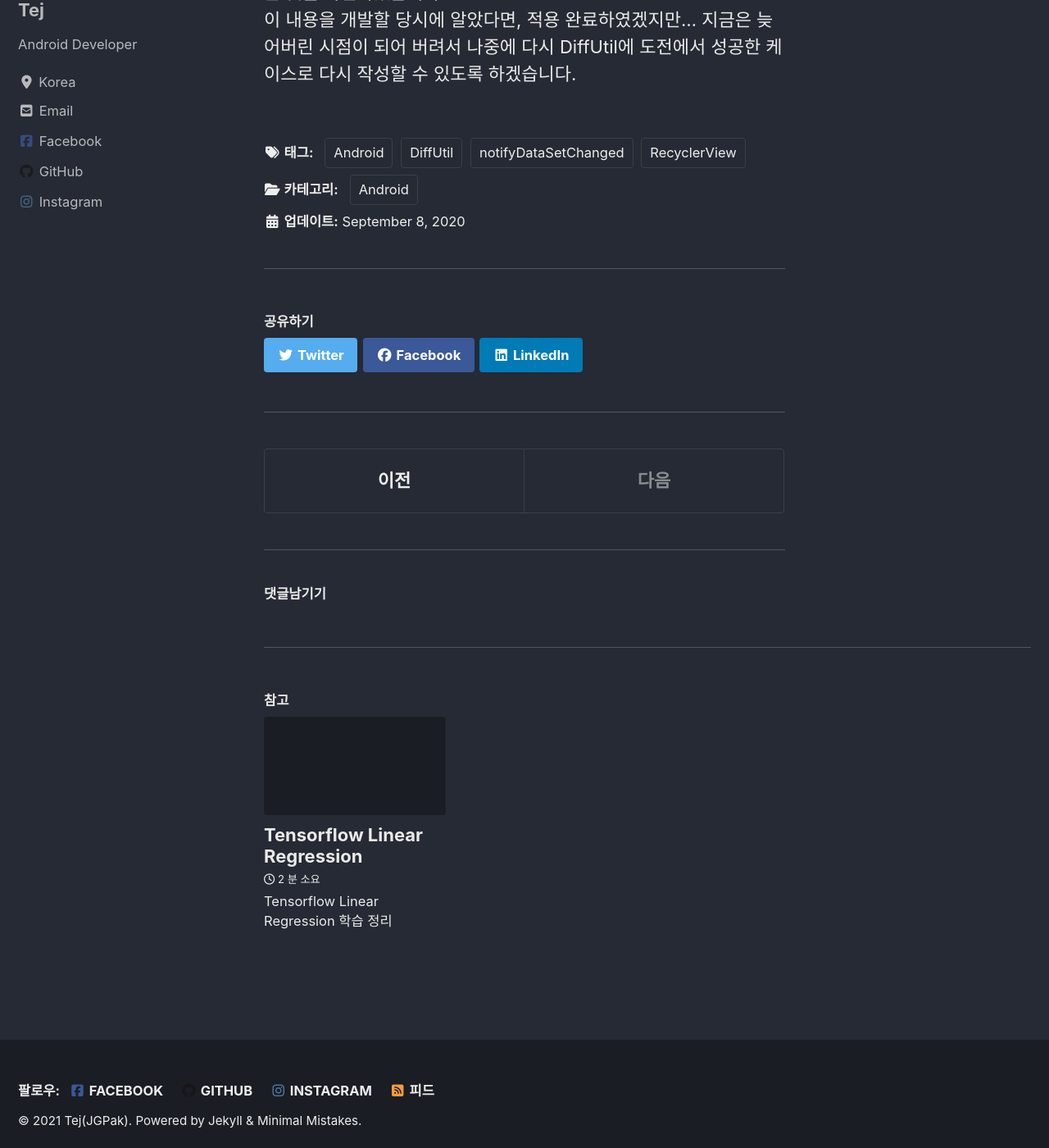
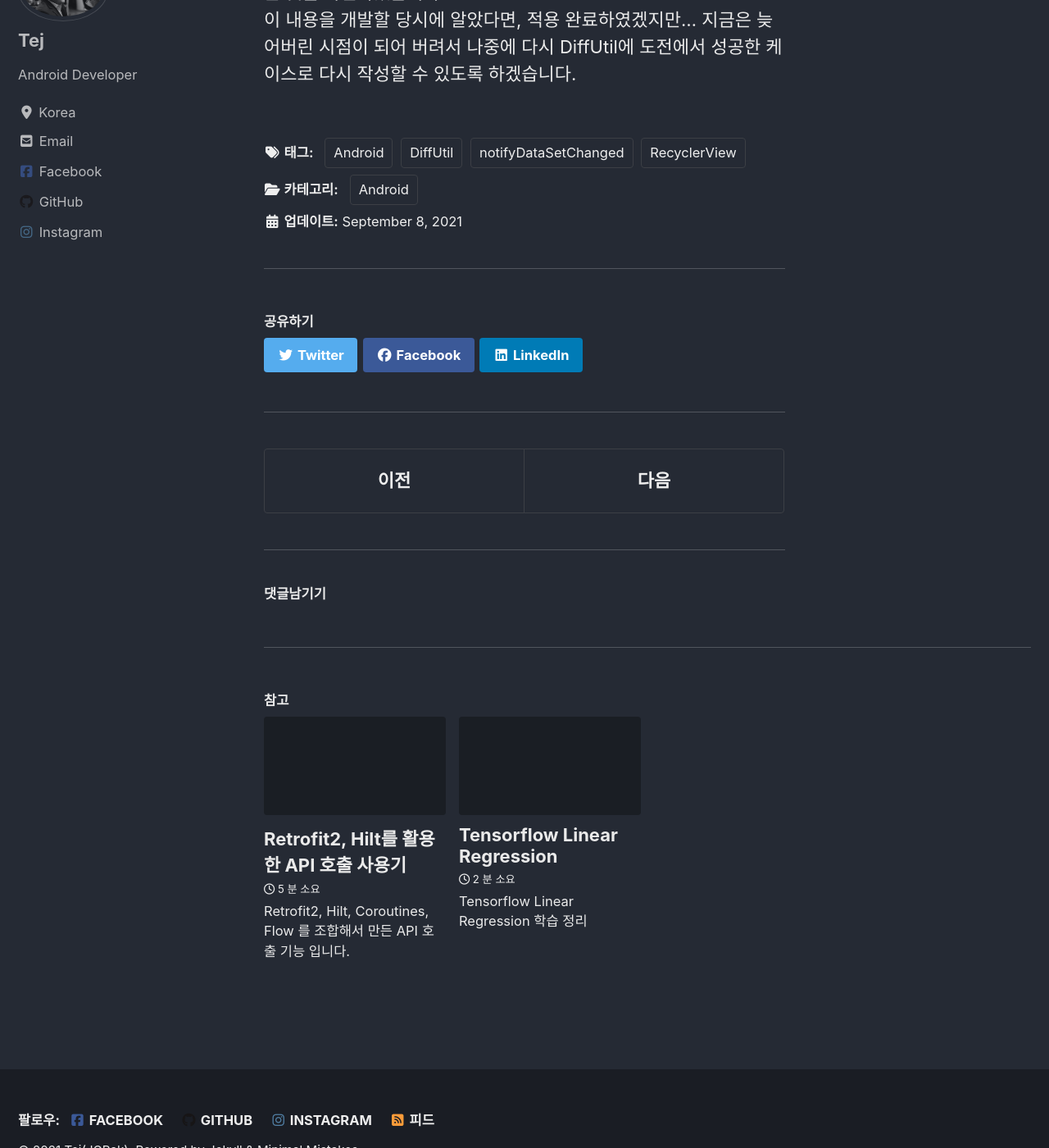
Before and after one commit to TejNote/TejNote.github.io, a Jekyll site: the page built from _posts/2021-09-08-DiffUtil.md, in a window 1280 px wide and 1400 px high, scrolled down 7233 px. Shown: the whole window at 82% size. Built offline with Jekyll 4.4.1, drawn with Linux system fonts in a browser that asks for light colours; cached includes are drawn as plain includes; nearby versions of some CDN libraries; comment, search, counter and statistics services are not loaded; part of the change alters nothing that is shown.

Commit message:
2021.10.21 Retrofit Hilt Part1
2021.10.21 Retrofit Hilt Part1

````diff
--- a/_posts/2021-09-08-DiffUtil.md
+++ b/_posts/2021-09-08-DiffUtil.md
@@ -9,7 +9,7 @@ tags:
   - DiffUtil
   - RecyclerView
   - notifyDataSetChanged
-last_modified_at: 2020-09-08T21:00:00+09:00
+last_modified_at: 2021-09-08T21:00:00+09:00
 ---
 
 ## RecyclerView 란?
--- /dev/null
+++ b/_posts/2021-10-20-Retrofit-Hilt-Part-1.md
@@ -0,0 +1,281 @@
+---
+title:  "Retrofit2, Hilt를 활용한 API 호출 사용기"
+excerpt: "Retrofit2, Hilt, Coroutines, Flow 를 조합해서 만든 API 호출 기능 입니다."
+
+categories:
+  - Android
+tags:
+  - Android
+  - Retrofit2
+  - Hilt
+  - Coroutines
+  - Flow
+last_modified_at: 2021-10-20T21:00:00+09:00
+---
+## 배경
+2019년 개발 당시 네트워크 라이브러리들은 다양했습니다. 그 중 iOS의 Alamofire의 구조와 비슷한 네트워크 라이브러리를 찾았었습니다.  Builder 패턴으로 만들어진 [Fast Android Networking](https://github.com/amitshekhariitbhu/Fast-Android-Networking) 은 매우 매력적으로 다가왔습니다.
+사용하기 간편했으며, okHttp 기반의 라이브러리이기 때문에 안정성 또한 좋다고 판단하여 해당 라이브러리로 네트워크를 구성하였습니다.
+
+이후 시간이 지나 MVVM 및 Clean Architecture 등 다양한 Android 개발 방식들이 만들어지면서,
+[Fast Android Networking](https://github.com/amitshekhariitbhu/Fast-Android-Networking) 만으로는 개발 방식을 따라가기에 버겁다는 인식을 하였습니다.(참고로 해당 라이브러리로 MVVM 구조까지도 만들었지만, 완벽하진 않았습니다.)
+
+또한 면접을 진행하면서, 테스트 코드들이 모두 Clean Architecture 방식으로 구현되어 있었으며, di 주입을 통한 코드의 간결화를 한 것을 보고 추후 협업에 있어서 현재의 구현 방법으로는 어려움이 있겠다는 판단을 하였습니다.
+
+마지막으로 추후에 테스트 코드를 작성해서 코드 안정성을 위해서는 개선이 필요하다는 결론을 지었습니다.
+
+### 정리
+1. 기존 네트워크 라이브러리로는 새로운 개발 방식을 따라가기 어려움
+2. 신규 입사자들과 협업을 위해선 동일한 코드 이해도가 필요
+3. 테스트 코드로 코드 안정성 확보 필요
+
+## 정의
+![](/assets/2021-10-20-Retrofit-Hilt-Part1/clean_architecture.png)
+실제로 공부하면서 느낀 것은 같은 정보를 가지고 다양한 해석이 나오고 다양한 방식 및 현재 상황에 맞는 방식으로 구현한다는 것을 확인할 수 있었습니다.
+
+그래서 제가 정의한 것은 위에 스크린샷과 같습니다.
+
+User는 사용자이며, 행위를 했을 때 Presentation Layer에게 전달을 합니다. 그럼 그안에 있는 View의 이벤트를 통해 ViewModel에게 행위를 전달 합니다.
+
+ViewModel에서는 UseCase만 참조하며, UseCase에서 실제 비지니스 로직을 구현 합니다. 이 때 Presentation Layer에 데이터를 전달하기 위한 Model 클래스를 구현해서 데이터를 전달 합니다.  마지막으로 Data Layer와 Domain Layer 끼리 소통하기 위한 Repository Interface 구조를 만들어 놓습니다.
+
+마지막으로 Data Layer에서는 API 통신 혹은 Local DB 처리를 위한 Source 기능을 구현하고, Data Layer 안에서 사용될 Data Class인 Entity를 만들었습니다.  마지막으로 Domain Layer와 실제 소통을 위해 Repository Interface를 상속받는 클래스를 구현합니다.
+
+## 패키지 구조
+![](/assets/2021-10-20-Retrofit-Hilt-Part1/package_struct.png)
+위에서 설명한 것처럼 data, domain, presentation을 기본으로 나누고, di는 hilt를 활용해서 주입을 위해 구현하였습니다.
+마지막으로 common은 기타 유틸리티 성향을 가진 공통 클래스를 모았습니다.
+
+## Di(Hilt)
+```kotlin
+@Module
+@InstallIn(SingletonComponent::class)
+class ApiModule {
+
+	@Provides
+	fun provideBaseUrlV2() = NetConstant.API_URL_V2
+
+	@Singleton
+	@Provides
+	fun provideOkHttpClient() : OkHttpClient {
+		val loggingInterceptor = HttpLoggingInterceptor()
+		loggingInterceptor.level = HttpLoggingInterceptor.Level.BODY
+
+		return OkHttpClient.Builder()
+			.addInterceptor(loggingInterceptor)
+			.build()
+	}
+
+	@Singleton
+	@Provides
+	fun provideRetrofit(okHttpClient: OkHttpClient, baseUrlV2: String, jsonMapper: JsonMapper) : Retrofit {
+		return Retrofit.Builder()
+			.client(okHttpClient)
+			.baseUrl(baseUrlV2)
+			.addConverterFactory(JacksonConverterFactory.create(jsonMapper))
+			.build()
+	}
+
+	@Singleton
+	@Provides
+	fun provideJsonMapper(): JsonMapper {
+		return jsonMapper {
+			configure(DeserializationFeature.FAIL_ON_UNKNOWN_PROPERTIES, false)
+			configure(DeserializationFeature.ACCEPT_EMPTY_STRING_AS_NULL_OBJECT, true)
+			addModule(
+				KotlinModule.Builder()
+					.configure(KotlinFeature.NullIsSameAsDefault, true)
+					.build()
+			)
+		}
+	}
+
+	@Singleton
+	@Provides
+	fun provideUsersJoinLoginService(retrofit: Retrofit): UsersJoinLoginService {
+		return retrofit.create(UsersJoinLoginService::class.java)
+	}
+}
+```
+1. @Module : Hilt 모듈 생성을 위한 어노테이션 입니다.
+2. @InstallIn(SingletonComponent::class) : Application이 살아있는 동안 유지할 컴포넌트로 선언하기 위한 어노테이션 입니다.
+3. @Provides : DI 주입 시 생성할 오브젝트를 만들기 위한 Function에 사용합니다.
+4. @Singleton : InstallIn의 선언에 따라 Singleton으로 유지할 오브젝트일 경우 사용 합니다.
+
+Hilt를 통해 편리하게 Retofit 구현체를 만들어서 각각 Layer에서 필요할 경우 Singleton으로 사용하도록 하여, 메모리 낭비를 최소화 하였습니다.
+단 Hilt로 Module 구현 시 주의해야할 부분은
+
+**"Function 이름이 다르더라도, 반환 오브젝트 클래스가 동일하면 안됩니다."**
+
+이유는 주입 시 어떤 오브젝트를 주입해야할지 알 수 없기 때문 입니다.
+(이로인해 아쉽게도 API 서버 URL이 여러개일 경우 이 방식으로는 커버하기 어렵습니다.)
+
+## Data Layer
+### 1) Source
+Retrofit2 라이브러리를 통해서 만든 API 호출 클래스 입니다.
+Source 패키지 안에는 이렇게 API 호출 혹은 Local DB 기능을 구현해 놓습니다.
+```kotlin
+interface UsersJoinLoginService {
+	@POST("/api/v1/users/signin")
+	suspend fun postSignIn(@Body data: SignRequestDto) : Response<SignInResponseDto>
+}
+```
+
+### 2) Repository
+
+```kotlin
+interface UsersJoinLoginRepository {
+	suspend fun postSignIn(data: SignRequestDto): Response<SignInResponseDto>
+}
+```
+잠시 Domain Layer에 있는 Repository Interface를 먼저 넣었습니다.
+Domain Layer에서 선언한 Interface를 가지고 아래와 같이 실제 구현을 합니다.
+
+```kotlin
+class UsersJoinLoginRepositoryImpl @Inject constructor(
+	private val service: UsersJoinLoginService
+) : UsersJoinLoginRepository {
+
+	override suspend fun postSignIn(data: SignRequestDto): Response<SignInResponseDto> {
+		return service.postSignIn(data)
+	}
+}
+```
+이렇게 할 경우 협업하는데 있어서 장점이 있습니다.
+1. Repository Interface를 통해 구조도를 한번에 확인할 수 있습니다.
+2. Data Layer와 Domain Layer간의 의존성을 최소화 할 수 있습니다.
+
+다만 Repository Interface와 Repository 구현체가 1:1로 구성되기 때문에 잘못할 경우 보일러 플레이트 코드만 생산할 수 있습니다.
+
+추가로 @Inject는 의존성 주입을 위해 사용되었습니다.
+
+### 3) Entity
+API 호출 혹은 Local DB 기능 구현 시 사용되는 데이터 모델 클래스 입니다.
+Jackson 라이브러리를 사용해서 구현했습니다.
+![](/assets/2021-10-20-Retrofit-Hilt-Part1/entity.png)
+
+
+## Domain Layer
+### 1) Repository
+위에서도 언급한 Repository Interface 입니다.
+```kotlin
+interface UsersJoinLoginRepository {
+	suspend fun postSignIn(data: SignRequestDto): Response<SignInResponseDto>
+}
+```
+
+### 2) Model
+처음 공부를 했을 때
+**"왜 Data Layer에도 Entity가 있는데 굳이 Domain Layer에도 있는 것인가?"**
+란 의문이 들었습니다.
+
+실제로 구현해보면서 느낀 것은 실제로 적용할 때는 Entity와 Model을 혼용해서 사용할 것 같습니다.
+이유는 중간에 Mapper 클래스를 통해서 매번 Entity 데이터를 Model로 변환하는 과정은 필요 이상으로 피로감을 줄 것 같았습니다.
+
+그래서 Model은 Presentation에 전달 시 필요한 경우에만 만들고 일반적으로 Presentation은 Entity를 접근하게 하는 것이 개발을 하는 것에 있어서는 빠르게 대응이 될 것으로 생각하였습니다.
+
+기존에 다른 참고 예제들을 보면 API 상태 변화 및 결과를 Presentation에 전달할 때 Model을 사용하는 것을 참고하여 만들었습니다.
+
+```kotlin
+data class ApiResult<out T>(val status: Status, val code: String?, val message: String?, val data: T?, val exception: Exception?) {
+
+	enum class Status {
+		SUCCESS,
+		API_ERROR,
+		NETWORK_ERROR,
+		LOADING
+	}
+
+	companion object {
+		fun <T> success(code: String, data: T?): ApiResult<T> {
+			return ApiResult(Status.SUCCESS, code, "", data, null)
+		}
+
+		fun <T> error(code: String, message: String): ApiResult<T> {
+			return ApiResult(Status.API_ERROR, URLDecoder.decode(code, "UTF-8"), URLDecoder.decode(message, "UTF-8"), null, null)
+		}
+
+		fun <T> error(exception: Exception?): ApiResult<T> {
+			return ApiResult(Status.NETWORK_ERROR, null, null, null, exception)
+		}
+
+		fun <T> loading(): ApiResult<T> {
+			return ApiResult(Status.LOADING, null, null, null, null)
+		}
+	}
+
+	override fun toString(): String {
+		return "Result(status=$status, code=$code, message=$message, data=$data, error=$exception)"
+	}
+}
+```
+
+### 3) UseCase
+어떻게 보면 제일 중요한 UseCase 입니다.
+실제 비지니스 로직이 담겨져 있으며 여러 역할을 합니다.
+1. Presentation에 상태 변화 및 값 전달
+2. Data Layer에서 API 기능 수행 및 Local DB 기능 수행
+3. Data Layer에서 만들어진 Data를 Presentation에 전달하기 위한 데이터 가공
+
+이 역할들을 구현할 때 참고한 자료에서는 다양한 방법들이 있었습니다.
+1. [RxKotlin](https://github.com/ReactiveX/RxKotlin)
+2. [Coroutine](https://developer.android.com/kotlin/coroutines?hl=ko)
+3. [Coroutine Flow](https://developer.android.com/kotlin/flow?hl=ko)
+
+이왕 하는 것 차라리 가장 최근에 나온 Coroutine Flow 방식을 사용하고 싶어서 결국 Flow를 채택했습니다.
+
+해당 예제 코드에서는 Base Class인 BaseRepository에서 데이터 조회 성공 여부에 따라 변환하는 Mapper Function을 사용하고 있습니다.
+```kotlin
+class UsersJoinLoginUseCase @Inject constructor(private val repository: UsersJoinLoginRepository) : BaseRepository() {
+
+	suspend fun postSignIn(data: SignRequestDto) : Flow<ApiResult<SignInResponseDto>> {
+		return flow {
+			emit(ApiResult.loading())
+			val result = getResponseV2(repository.postSignIn(data))
+			emit(result)
+		}
+	}
+}
+```
+
+```kotlin
+open class BaseRepository {
+
+	internal suspend fun <T> getResponse(response: Response<T>): ApiResult<T> {
+		return try {
+			if (response.isSuccessful) {
+				return ApiResult.success("000000", response.body())
+			} else {
+				val code = response.headers()[MetaConstant.RESULT_CODE] ?: ""
+				val message = response.headers()[MetaConstant.RESULT_MESSAGE] ?: ""
+				ApiResult.error(code, message)
+			}
+		} catch (e: Exception) {
+			ApiResult.error(e)
+		}
+	}
+}
+```
+
+## 결론
+해당 내용에 대해 공부하면서 장단점을 정리하였습니다.
+
+### 장점
+1. Layer를 구분하고 각자 의존성을 최소화 하고,
+2. 역할을 명확히 구분해서 중복 역할을 미연에 방지
+3. Coroutine을 활용해서 Thread 구현이 쉬움
+4. 테스트 코드 작성이 수월함
+5. MVVM 구현 시 편리함
+
+### 단점
+1. Retrofit2, Hilt, Coroutine 라이브러리를 학습 필요
+2. Clean Architecture 룰에 맞추다보면, 보일러 플레이트 코드가 증가될 수 있음
+
+아직까진 제가 이해한 내용이 부족할 수 있습니다.
+혹시라도 잘못된 점이 있다면 언제든지 조언 부탁드립니다 :)
+Part 2 에서는 위 방식으로 구현했을 때 DI로 주입한 오브젝트들의 재사용성과 메모리 효율성에 대해 알아보려고 합니다.
+감사합니다.
+
+https://narendrasinhdodiya.medium.com/android-architecture-mvvm-with-coroutines-retrofit-hilt-kotlin-flow-room-48e67ca3b2c8
+https://namget.tistory.com/entry/%EC%95%88%EB%93%9C%EB%A1%9C%EC%9D%B4%EB%93%9C-Clean-Architecture
+https://leveloper.tistory.com/205
+https://itnext.io/android-architecture-hilt-mvvm-kotlin-coroutines-live-data-room-and-retrofit-ft-8b746cab4a06
````
Also changed, not shown: assets/2021-10-20-Retrofit-Hilt-Part1/clean_architecture.png (added), assets/2021-10-20-Retrofit-Hilt-Part1/entity.png (added), assets/2021-10-20-Retrofit-Hilt-Part1/package_struct.png (added).
